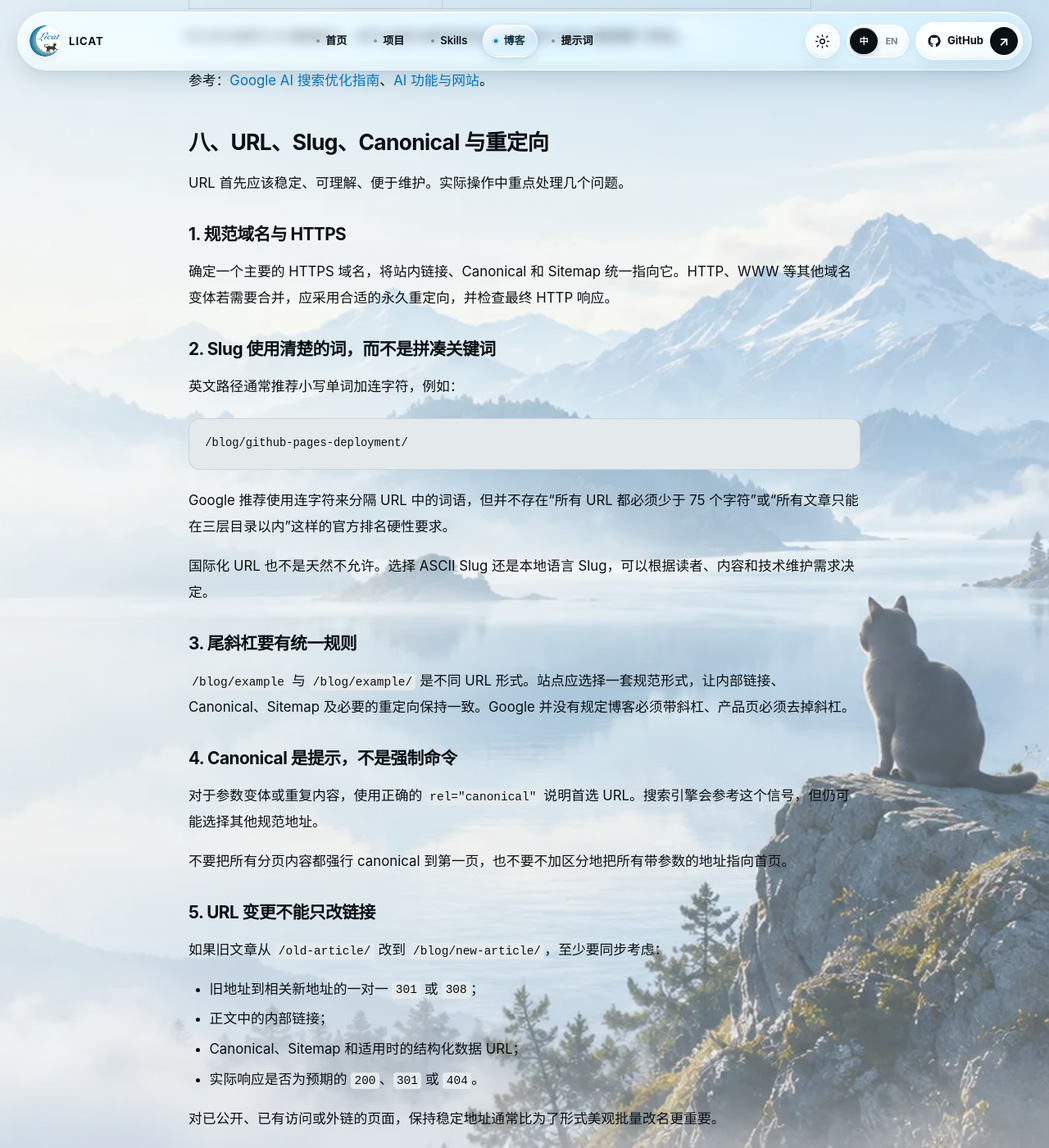
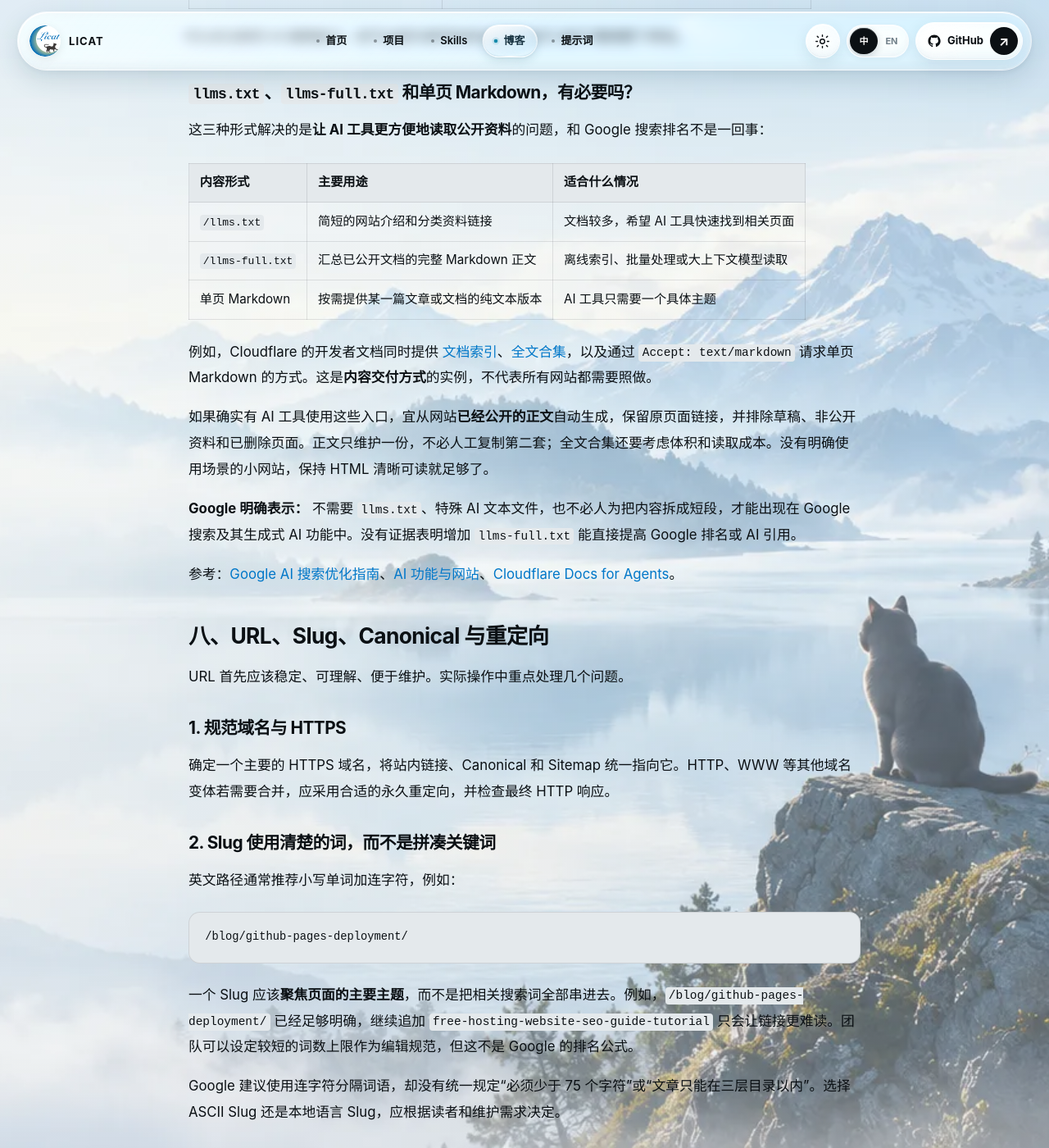
Before and after one commit to licat233/licat233.github.io, a Jekyll site: the page built from _posts/2026-10-27-website-seo-geo-basics.md, in a window 1280 px wide and 1400 px high, scrolled down 6794 px. Shown: the whole window at 82% size. Built offline with Jekyll 4.4.1, drawn with Linux system fonts in a browser that asks for light colours; some of the changed text lies outside the part shown.

Commit message:
docs(blog): update public SEO/GEO guide with AI Markdown delivery and focused URLs

````diff
--- a/_posts/2026-10-27-website-seo-geo-basics.md
+++ b/_posts/2026-10-27-website-seo-geo-basics.md
@@ -40,7 +40,7 @@ SEO 并不是把网站的技术评分刷到满分，GEO 也不是给页面添加
 | `robots.txt` | 没有意外禁止搜索引擎访问希望被发现的内容 |
 | `noindex` | 需要收录的页面未被错误标记为不索引 |
 | Canonical | 页面指向正确、可访问的规范 URL |
-| Sitemap | 站点地图列出希望搜索引擎发现的规范内容页 |
+| Sitemap | 站点地图列出希望被发现的规范内容页；`lastmod` 只写真实的重要更新日期 |
 | 内部链接 | 重要页面能够从导航、列表或相关文章进入 |
 
 这里有个经常被误解的区别：`robots.txt` 主要控制**抓取**，而 `noindex` 控制**是否进入搜索索引**。如果搜索引擎因为 robots 规则无法抓取页面，也就可能读不到页面里的 `noindex`。
@@ -197,7 +197,23 @@ Google 对 AI Overviews、AI Mode 等功能的说明没有要求网站额外安
 
 可以关注新的 AI 搜索能力，但不必因为某项未经证实的“GEO 技巧”重做整个网站。
 
-参考：[Google AI 搜索优化指南](https://developers.google.com/search/docs/fundamentals/ai-optimization-guide)、[AI 功能与网站](https://developers.google.com/search/docs/appearance/ai-features)。
+### `llms.txt`、`llms-full.txt` 和单页 Markdown，有必要吗？
+
+这三种形式解决的是**让 AI 工具更方便地读取公开资料**的问题，和 Google 搜索排名不是一回事：
+
+| 内容形式 | 主要用途 | 适合什么情况 |
+| --- | --- | --- |
+| `/llms.txt` | 简短的网站介绍和分类资料链接 | 文档较多，希望 AI 工具快速找到相关页面 |
+| `/llms-full.txt` | 汇总已公开文档的完整 Markdown 正文 | 离线索引、批量处理或大上下文模型读取 |
+| 单页 Markdown | 按需提供某一篇文章或文档的纯文本版本 | AI 工具只需要一个具体主题 |
+
+例如，Cloudflare 的开发者文档同时提供 [文档索引](https://developers.cloudflare.com/workers/llms.txt)、[全文合集](https://developers.cloudflare.com/workers/llms-full.txt)，以及通过 `Accept: text/markdown` 请求单页 Markdown 的方式。这是**内容交付方式**的实例，不代表所有网站都需要照做。
+
+如果确实有 AI 工具使用这些入口，宜从网站**已经公开的正文**自动生成，保留原页面链接，并排除草稿、非公开资料和已删除页面。正文只维护一份，不必人工复制第二套；全文合集还要考虑体积和读取成本。没有明确使用场景的小网站，保持 HTML 清晰可读就足够了。
+
+**Google 明确表示：** 不需要 `llms.txt`、特殊 AI 文本文件，也不必人为把内容拆成短段，才能出现在 Google 搜索及其生成式 AI 功能中。没有证据表明增加 `llms-full.txt` 能直接提高 Google 排名或 AI 引用。
+
+参考：[Google AI 搜索优化指南](https://developers.google.com/search/docs/fundamentals/ai-optimization-guide)、[AI 功能与网站](https://developers.google.com/search/docs/appearance/ai-features)、[Cloudflare Docs for Agents](https://developers.cloudflare.com/docs-for-agents/)。
 
 ## 八、URL、Slug、Canonical 与重定向
 
@@ -215,9 +231,9 @@ URL 首先应该稳定、可理解、便于维护。实际操作中重点处理
 /blog/github-pages-deployment/
 ```
 
-Google 推荐使用连字符来分隔 URL 中的词语，但并不存在“所有 URL 都必须少于 75 个字符”或“所有文章只能在三层目录以内”这样的官方排名硬性要求。
+一个 Slug 应该**聚焦页面的主要主题**，而不是把相关搜索词全部串进去。例如，`/blog/github-pages-deployment/` 已经足够明确，继续追加 `free-hosting-website-seo-guide-tutorial` 只会让链接更难读。团队可以设定较短的词数上限作为编辑规范，但这不是 Google 的排名公式。
 
-国际化 URL 也不是天然不允许。选择 ASCII Slug 还是本地语言 Slug，可以根据读者、内容和技术维护需求决定。
+Google 建议使用连字符分隔词语，却没有统一规定“必须少于 75 个字符”或“文章只能在三层目录以内”。选择 ASCII Slug 还是本地语言 Slug，应根据读者和维护需求决定。
 
 ### 3. 尾斜杠要有统一规则
 
@@ -242,7 +258,7 @@ Google 推荐使用连字符来分隔 URL 中的词语，但并不存在“所
 
 ### 6. 多语言与参数
 
-存在真正独立的语言版本时，才需要规划不同语言的 URL，以及适用的 `hreflang`。不要把仅翻译导航菜单的页面当作完整本地化内容，也不要无条件把另一语言页面 canonical 到默认语言。
+存在真正独立的语言版本时，才需要规划不同语言的 URL，以及适用的 `hreflang`。各语言页面通常应使用自己的规范 URL，并相互标注对应关系；不要把仅翻译导航菜单的页面当作完整本地化内容，也不要无条件把另一语言页面 canonical 到默认语言。
 
 筛选、分页和跟踪参数应按其是否改变内容分别处理，不能一律删除或阻止抓取。
 
````
